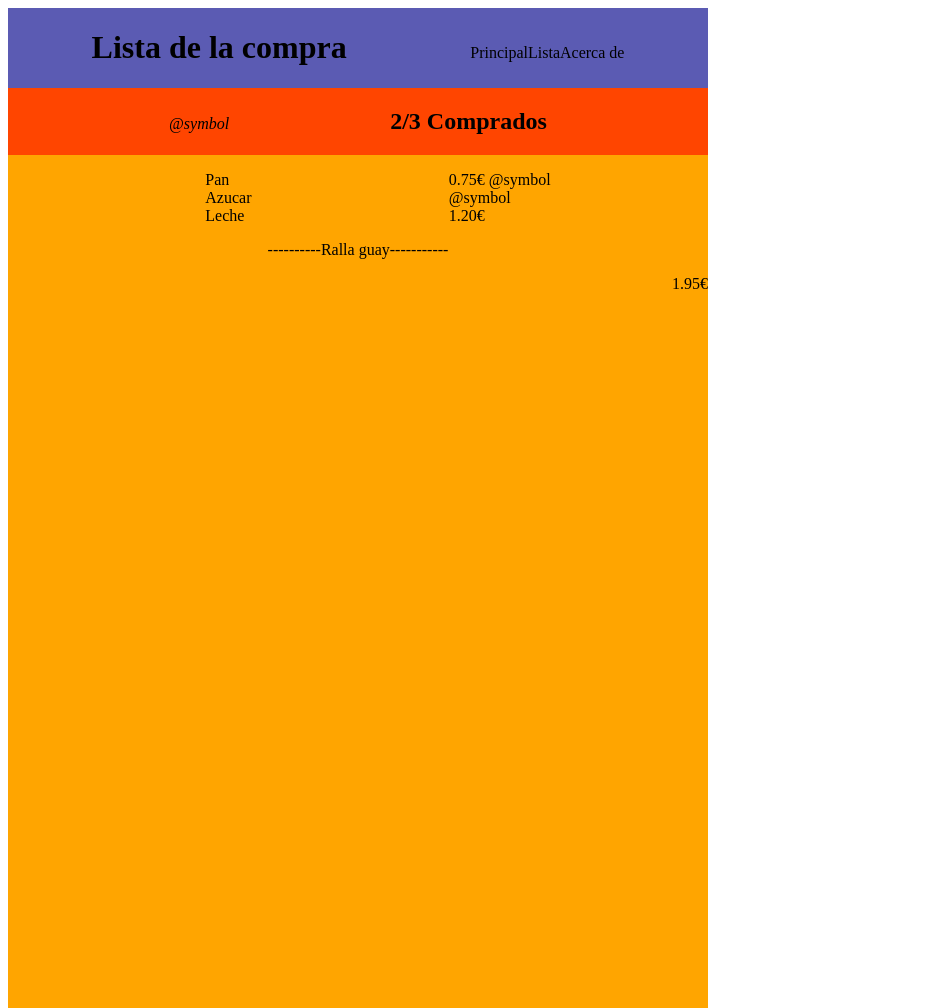
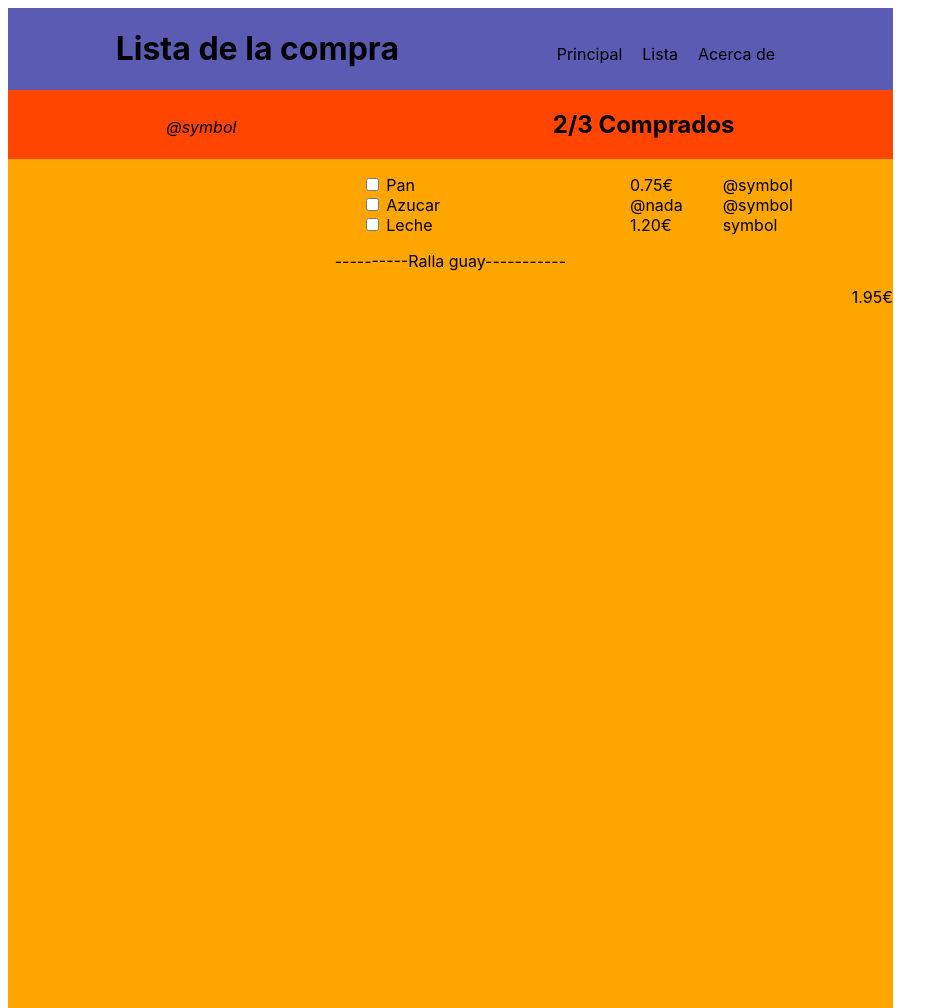
Before and after one commit to keexs/W01CH04-David-Soto, a plain HTML site: page index.html in a window 1280 px wide. Shown: the whole page, without its empty margins (0-948 px from the left). Drawn offline with Linux system fonts and the light colour scheme.

Commit message:
general alignment

```diff
--- a/index.html
+++ b/index.html
@@ -26,15 +26,29 @@
 
       <main>
         <div class="items">
-          <ul>
-            <li>Pan</li>
-            <li>Azucar</li>
-            <li>Leche</li>
+          <ul class="items-check">
+            <li>
+              <input type="checkbox" id="cbox1" value="pan" />
+              Pan
+            </li>
+            <li>
+              <input type="checkbox" id="cbox2" value="azucar" />
+              Azucar
+            </li>
+            <li>
+              <input type="checkbox" id="cbox3" value="leche" />
+              Leche
+            </li>
           </ul>
           <ul>
-            <li>0.75€ @symbol</li>
+            <li>0.75€</li>
+            <li>@nada</li>
+            <li>1.20€</li>
+          </ul>
+          <ul>
             <li>@symbol</li>
-            <li>1.20€</li>
+            <li>@symbol</li>
+            <li>symbol</li>
           </ul>
         </div>
         <div class="separator">----------Ralla guay-----------</div>
--- a/style.css
+++ b/style.css
@@ -3,8 +3,13 @@
   justify-content: flex-start;
   flex-direction: column;
   background-color: orange;
-  max-width: 700px;
+  max-width: 70%;
   min-height: 1000px;
+}
+
+body {
+  font-family: -apple-system, BlinkMacSystemFont, avenir next, avenir, segoe ui,
+    helvetica neue, helvetica, Ubuntu, roboto, noto, arial, sans-serif;
 }
 
 .header {
@@ -17,24 +22,39 @@
 .header--menu {
   list-style-type: none;
   display: flex;
-  justify-content: space-between;
+  justify-content: space-around;
+}
+
+.header--menu li {
+  margin: 10px;
 }
 
 .submenu {
   display: flex;
-  justify-content: space-evenly;
+  justify-content: space-around;
   align-items: baseline;
   background-color: orangered;
 }
 
+.submenu--symbol {
+  display: flex;
+  right: 50px;
+}
+
 .items {
   display: flex;
-  justify-content: space-evenly;
+  justify-content: flex-end;
   align-items: baseline;
+  margin-right: 100px;
 }
 
 .items ul {
   list-style-type: none;
+  right: 20px;
+}
+
+.items-check {
+  margin-right: 150px;
 }
 
 .separator {
```
